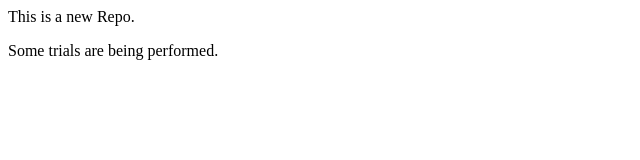
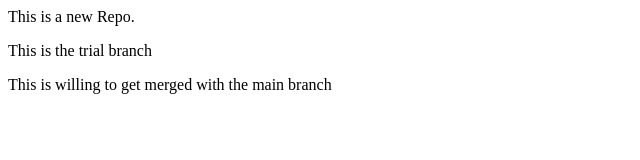
Before and after one commit to Riyanshverma/local_repo, a plain HTML site: page index.html in a window 1280 px wide. Shown: the whole page, without its empty margins (0-640 px from the left). Drawn offline with Linux system fonts and the light colour scheme.

Commit message:
New Changes

```diff
--- a/index.html
+++ b/index.html
@@ -1,2 +1,3 @@
 <p>This is a new Repo.</p>
-<p>Some trials are being performed.</p>
+<p>This is the trial branch</p>
+<p>This is willing to get merged with the main branch</p>
```
